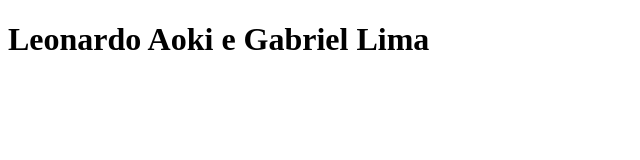
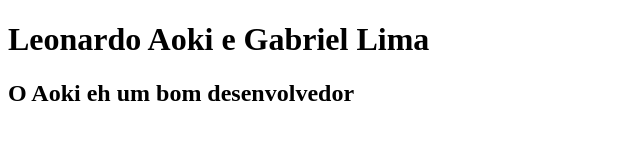
Before and after one commit to LeoAoki/CI_CD, a plain HTML site: page index.html in a window 1280 px wide. Shown: the whole page, without its empty margins (0-640 px from the left). Drawn offline with Linux system fonts and the light colour scheme.

Commit message:
nova alteração

```diff
--- a/index.html
+++ b/index.html
@@ -7,5 +7,6 @@
 </head>
 <body>
   <h1>Leonardo Aoki e Gabriel Lima</h1>
+  <h2>O Aoki eh um bom desenvolvedor</h2>
 </body>
 </html>
```
